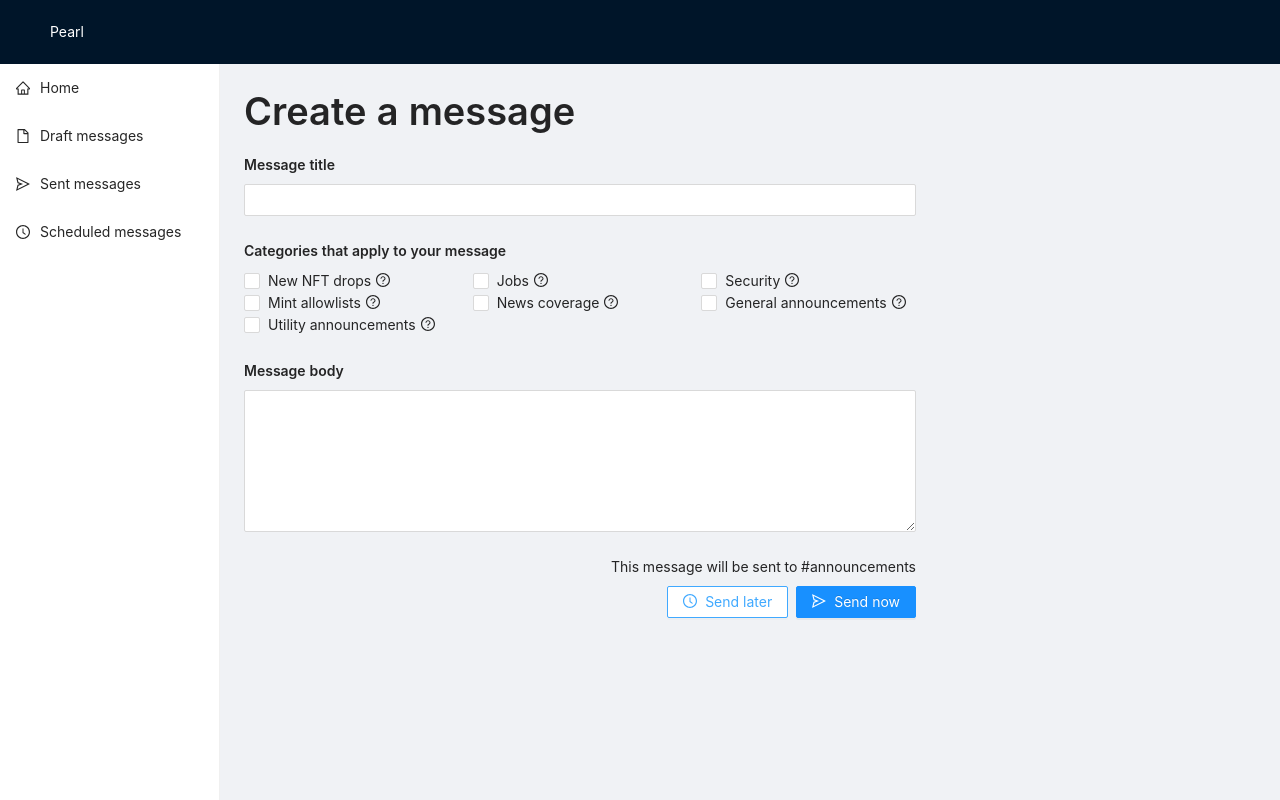
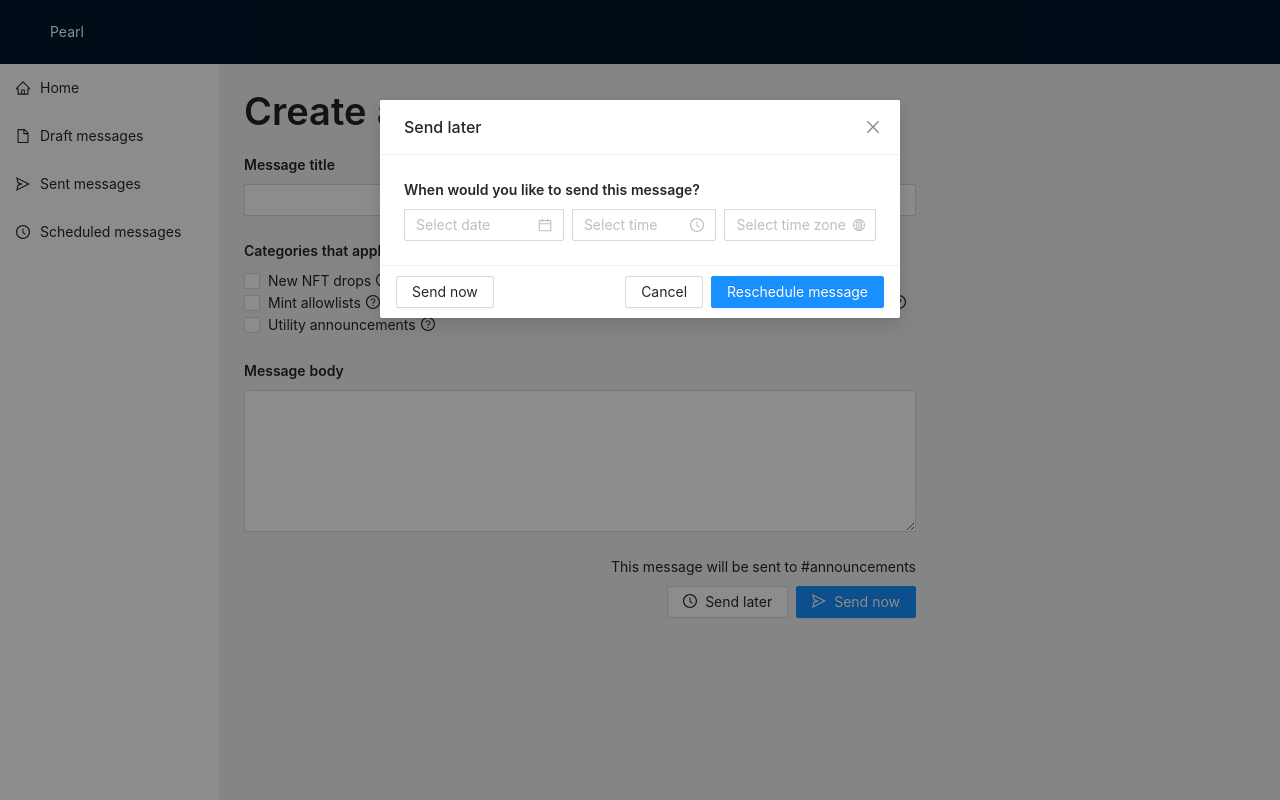
Before and after one commit to salsadotme/pearl-sender, a Next.js app: page /messages/new in a window 1280 px wide. Both pictures are taken after a click on the button "Send later". Built offline with nearby package versions, Linux system fonts and the light colour scheme.

Commit message:
schedule message modal

```diff
--- a/components/messageForm.tsx
+++ b/components/messageForm.tsx
@@ -4,6 +4,7 @@ import TextArea from 'antd/lib/input/TextArea';
 import Text from 'antd/lib/typography/Text';
 import { useRouter } from 'next/router';
 import { useState } from 'react';
+import ScheduleModal from './scheduleModal';
 
 function checkboxItems() {
   const data = [
@@ -50,12 +51,9 @@ function checkboxItems() {
 const MessageForm = () => {
   const [title, setTitle] = useState("");
   const [content, setContent] = useState("");
+  const [showModal, setShowModal] = useState(false);
 
   const router = useRouter();
-
-  function sendLater() {
-
-  }
 
   function sendNow() {
     const id = "1";
@@ -78,11 +76,19 @@ const MessageForm = () => {
         <div style={{ display: "flex", justifyContent: "flex-end" }}>This message will be sent to #announcements</div>
         <div style={{ display: "flex", justifyContent: "flex-end" }}>
           <Space>
-            <Button icon={<ClockCircleOutlined />} onClick={sendLater}>Send later</Button>
+            <Button icon={<ClockCircleOutlined />} onClick={() => setShowModal(true)}>Send later</Button>
             <Button type="primary" icon={<SendOutlined />} onClick={sendNow}>Send now</Button>
           </Space>
         </div>
       </Space>
+      <ScheduleModal
+        title="Send later"
+        subTitle="When would you like to send this message?"
+        visible={showModal}
+        cancel={() => setShowModal(false)}
+        send={() => {}}
+        updateScheduledTime={() => {}}
+      />
     </Form>
   )
 }
--- a/components/scheduleModal.tsx
+++ b/components/scheduleModal.tsx
@@ -1,15 +1,48 @@
-import { ClockCircleOutlined, FileOutlined, HomeOutlined, SendOutlined } from '@ant-design/icons';
-import { Menu } from 'antd';
-import Sider from 'antd/lib/layout/Sider';
+import { GlobalOutlined } from '@ant-design/icons';
+import { Button, DatePicker, Modal, Select, Space, TimePicker } from 'antd';
+import Text from 'antd/lib/typography/Text';
+import { useState } from 'react';
 
-const ScheduleModal = () => {
+interface ScheduleModalProps {
+  title: string;
+  subTitle: string;
+  visible: boolean;
+  cancel: () => void;
+  send: () => void;
+  updateScheduledTime: (time: string) => void;
+}
+
+const ScheduleModal = ({ title, subTitle, visible, cancel, send, updateScheduledTime }: ScheduleModalProps) => {
+  const [scheduledTime, setScheduledTime] = useState('');
   return (
-    <Sider width={220}>
-      <Menu
-        style={{ height: "100%" }}
-        items={[]}
-      />
-    </Sider>
+    <Modal
+      title={title}
+      visible={visible}
+      onCancel={cancel}
+      footer={<div style={{ display: "flex", justifyContent: "space-between" }}>
+        <Button onClick={send}>
+          Send now
+        </Button>
+        <div>
+          <Button onClick={cancel}>
+            Cancel
+          </Button>
+          <Button type="primary" onClick={() => updateScheduledTime(scheduledTime)} >
+            Reschedule message
+          </Button>
+        </div>
+      </div>}
+    >
+      <Space direction="vertical">
+        <Text strong>{subTitle}</Text>
+        <Space>
+          <DatePicker />
+          <TimePicker format="HH:mm" minuteStep={30} />
+          <Select placeholder="Select time zone" suffixIcon={<GlobalOutlined />} />
+        </Space>
+      </Space>
+
+    </Modal>
   )
 }
 
--- a/pages/messages/sent.tsx
+++ b/pages/messages/sent.tsx
@@ -66,12 +66,12 @@ const SentMessages: NextPage = () => {
 
   return (
     <NavContainer>
-      <Title level={1}>Scheduled messages</Title>
+      <Title level={1}>Sent messages</Title>
       <Space direction="vertical" size="large">
 
         {scheduled.length === 0 && <div>
           <p>
-            You currently have no scheduled messages
+            You haven't sent any messages yet
           </p>
         </div>}
         <Button type="primary" onClick={() => router.push("/messages/new")}>Create a new message</Button>
```
Also changed, not shown: pages/messages/scheduled.tsx (+17 -1 lines).
